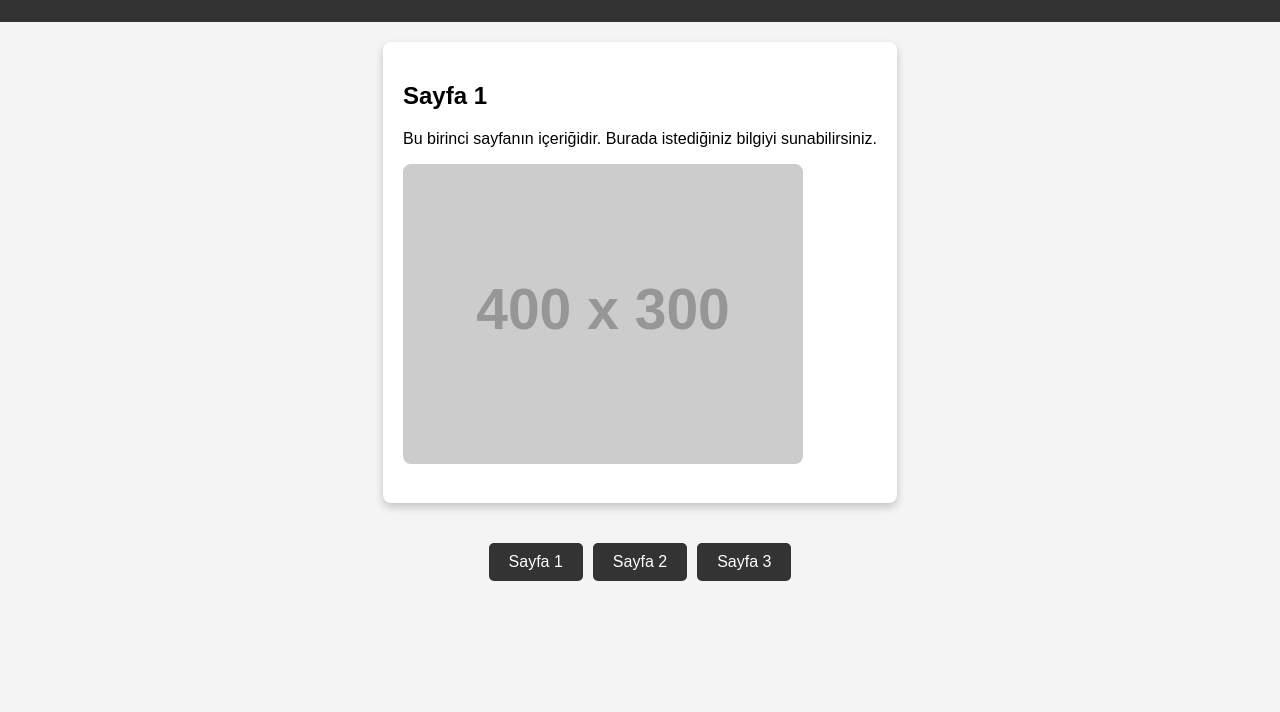
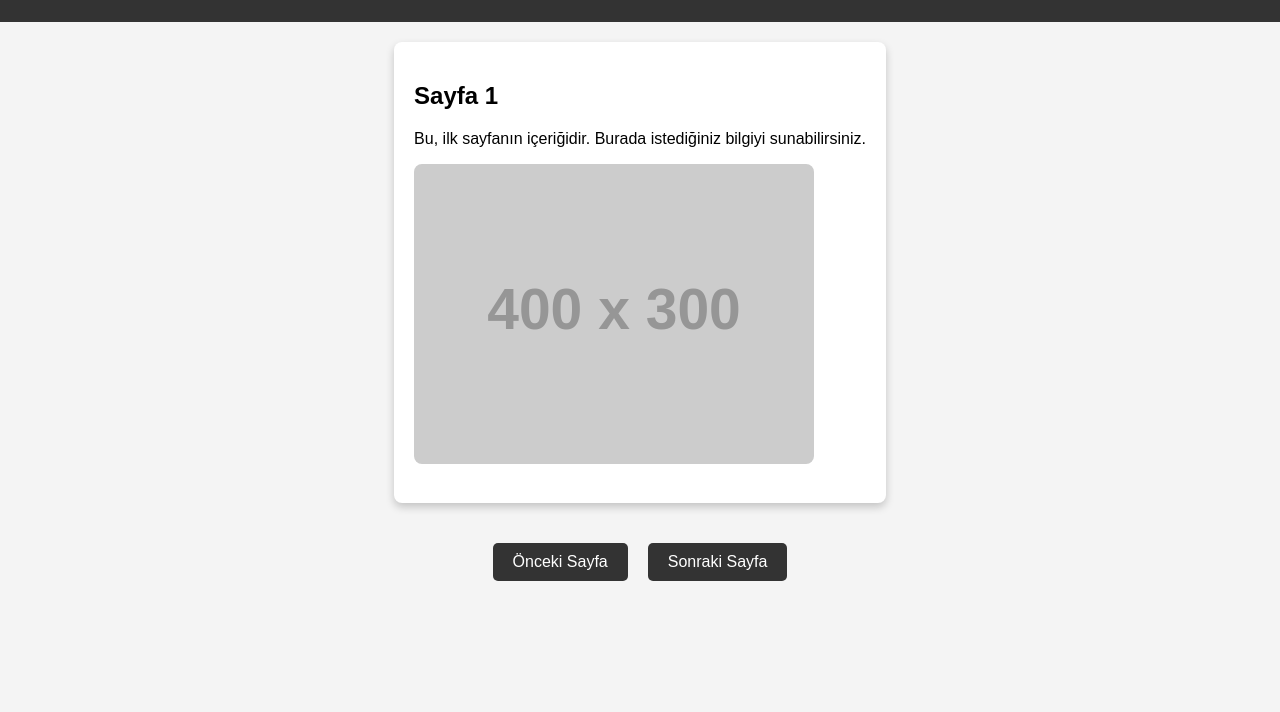
Before and after one commit to EgesevdeV2/TurkceSinav, a plain HTML site: page index.html in a window 1280 px wide. Shown: the part 88-800 px from the top of the page. Drawn offline with Linux system fonts and the light colour scheme; placeholder pictures from the web are drawn by us.

Commit message:
index.html

```diff
--- a/index.html
+++ b/index.html
@@ -3,7 +3,7 @@
 <head>
     <meta charset="UTF-8">
     <meta name="viewport" content="width=device-width, initial-scale=1.0">
-    <title>Dinamik Tek Sayfa</title>
+    <title>Dinamik Sayfa Geçişi</title>
     <style>
         body {
             font-family: Arial, sans-serif;
@@ -22,6 +22,7 @@
             text-align: center;
         }
         section {
+            display: none;
             max-width: 800px;
             margin: 20px auto;
             padding: 20px;
@@ -38,7 +39,7 @@
         nav {
             display: flex;
             justify-content: center;
-            gap: 10px;
+            gap: 20px;
             margin: 20px;
         }
         nav button {
@@ -53,44 +54,62 @@
         nav button:hover {
             background-color: #555;
         }
+        .active {
+            display: block;
+        }
     </style>
 </head>
 <body>
     <header>
-        <h1>Dinamik Tek Sayfa</h1>
+        <h1>Dinamik Sayfa Geçişi</h1>
     </header>
-    <section id="content">
+
+    <!-- Sayfalar -->
+    <section id="page1" class="active">
         <h2>Sayfa 1</h2>
-        <p>Bu birinci sayfanın içeriğidir. Burada istediğiniz bilgiyi sunabilirsiniz.</p>
+        <p>Bu, ilk sayfanın içeriğidir. Burada istediğiniz bilgiyi sunabilirsiniz.</p>
         <img src="https://via.placeholder.com/400x300.png?text=Sayfa+1" alt="Sayfa 1 Görseli">
     </section>
+
+    <section id="page2">
+        <h2>Sayfa 2</h2>
+        <p>Bu ikinci sayfanın içeriğidir. İçeriği değiştirmek için düzenleyin.</p>
+        <img src="https://via.placeholder.com/400x300.png?text=Sayfa+2" alt="Sayfa 2 Görseli">
+    </section>
+
+    <section id="page3">
+        <h2>Sayfa 3</h2>
+        <p>Bu üçüncü sayfanın içeriğidir. Farklı bilgiler burada yer alabilir.</p>
+        <img src="https://via.placeholder.com/400x300.png?text=Sayfa+3" alt="Sayfa 3 Görseli">
+    </section>
+
+    <!-- Navigasyon Butonları -->
     <nav>
-        <button onclick="changePage(1)">Sayfa 1</button>
-        <button onclick="changePage(2)">Sayfa 2</button>
-        <button onclick="changePage(3)">Sayfa 3</button>
+        <button onclick="changePage('prev')">Önceki Sayfa</button>
+        <button onclick="changePage('next')">Sonraki Sayfa</button>
     </nav>
+
     <script>
-        function changePage(page) {
-            const content = document.getElementById("content");
-            if (page === 1) {
-                content.innerHTML = `
-                    <h2>Sayfa 1</h2>
-                    <p>Bu birinci sayfanın içeriğidir. Burada istediğiniz bilgiyi sunabilirsiniz.</p>
-                    <img src="https://via.placeholder.com/400x300.png?text=Sayfa+1" alt="Sayfa 1 Görseli">
-                `;
-            } else if (page === 2) {
-                content.innerHTML = `
-                    <h2>Sayfa 2</h2>
-                    <p>Bu ikinci sayfanın içeriğidir. İçeriği değiştirmek için düzenleyin.</p>
-                    <img src="https://via.placeholder.com/400x300.png?text=Sayfa+2" alt="Sayfa 2 Görseli">
-                `;
-            } else if (page === 3) {
-                content.innerHTML = `
-                    <h2>Sayfa 3</h2>
-                    <p>Bu üçüncü sayfanın içeriğidir. Farklı bilgiler burada yer alabilir.</p>
-                    <img src="https://via.placeholder.com/400x300.png?text=Sayfa+3" alt="Sayfa 3 Görseli">
-                `;
+        let currentPage = 1;
+        const totalPages = 3; // Sayfa sayısını buradan değiştirebilirsiniz.
+
+        function changePage(direction) {
+            if (direction === 'next' && currentPage < totalPages) {
+                currentPage++;
+            } else if (direction === 'prev' && currentPage > 1) {
+                currentPage--;
             }
+            updatePage();
+        }
+
+        function updatePage() {
+            // Tüm sayfaları gizle
+            const sections = document.querySelectorAll("section");
+            sections.forEach(section => section.classList.remove("active"));
+
+            // Geçerli sayfayı göster
+            const currentSection = document.getElementById("page" + currentPage);
+            currentSection.classList.add("active");
         }
     </script>
 </body>
```
